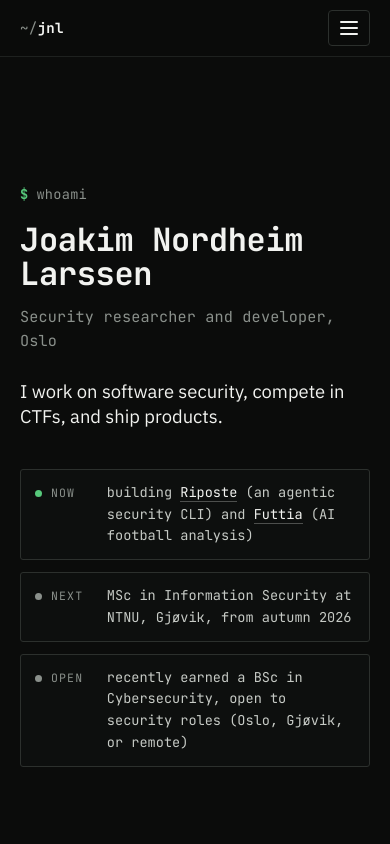
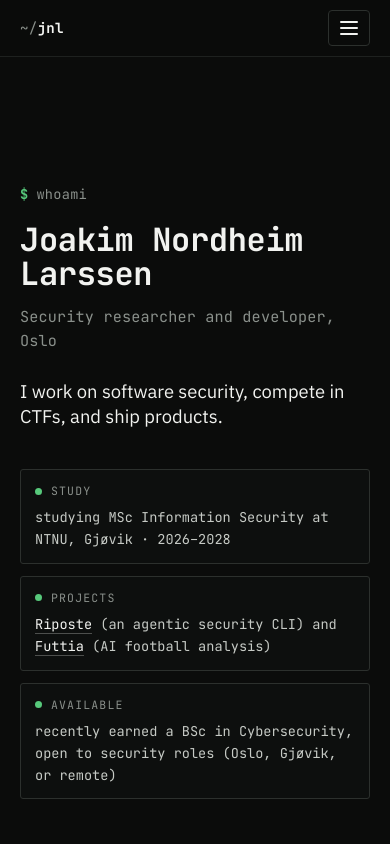
Before and after one commit to JoakimLarssen/Nordheimlarssen, a plain HTML site: page index.html in a window 390 px wide. Shown: the top 844 px of the page. Drawn offline with Linux system fonts and the light colour scheme.

Commit message:
Update NTNU study status (#1)

```diff
--- a/index.html
+++ b/index.html
@@ -13,7 +13,7 @@
 <meta name="viewport" content="width=device-width, initial-scale=1">
 <meta name="color-scheme" content="dark">
 <meta name="theme-color" content="#0B0C0B">
-<meta name="description" content="Joakim Nordheim Larssen, security researcher and developer in Oslo. I work on software security, compete in CTFs, and ship products (Riposte, Futtia).">
+<meta name="description" content="Joakim Nordheim Larssen, security researcher, developer, and MSc Information Security student at NTNU in Gjøvik.">
 <meta name="author" content="Joakim Nordheim Larssen">
 <title>Joakim Nordheim Larssen</title>
 <link rel="icon" type="image/svg+xml" href="/favicon.svg">
@@ -22,7 +22,7 @@
 <!-- Open Graph -->
 <meta property="og:type" content="website">
 <meta property="og:title" content="Joakim Nordheim Larssen">
-<meta property="og:description" content="Security researcher and developer, Oslo. I work on software security, compete in CTFs, and ship products.">
+<meta property="og:description" content="Security researcher, developer, and MSc Information Security student at NTNU in Gjøvik.">
 <meta property="og:url" content="https://nordheimlarssen.no/">
 <meta property="og:image" content="https://nordheimlarssen.no/og.png">
 <meta property="og:image:width" content="1200">
@@ -31,7 +31,7 @@
 <!-- Twitter -->
 <meta name="twitter:card" content="summary_large_image">
 <meta name="twitter:title" content="Joakim Nordheim Larssen">
-<meta name="twitter:description" content="Security researcher and developer, Oslo. I work on software security, compete in CTFs, and ship products.">
+<meta name="twitter:description" content="Security researcher, developer, and MSc Information Security student at NTNU in Gjøvik.">
 <meta name="twitter:image" content="https://nordheimlarssen.no/og.png">
 
 <!-- Fonts: JetBrains Mono (structure/brand) + IBM Plex Sans (prose only) -->
@@ -244,14 +244,14 @@ img, svg { display: block; max-width: 100%; }
   margin-bottom: 40px;
 }
 
-/* status register: now / next / open */
+/* status register: study / projects / available */
 .status-block{
   display: grid; gap: 12px;
   max-width: 660px;
 }
 .now-line{
   display: grid;
-  grid-template-columns: 5.4em minmax(0, 1fr);
+  grid-template-columns: 7em minmax(0, 1fr);
   column-gap: 16px;
   align-items: baseline;
   font-family: var(--mono);
@@ -652,7 +652,7 @@ img, svg { display: block; max-width: 100%; }
 @media (max-width: 560px){
   .header-inner{ height: 56px; }
   .brand{ font-size: 0.88rem; }
-  .now-line{ grid-template-columns: 4.4em minmax(0, 1fr); column-gap: 12px; padding: 12px 14px; }
+  .now-line{ grid-template-columns: 1fr; row-gap: 7px; padding: 12px 14px; }
   .contact-list li{ grid-template-columns: 76px minmax(0, 1fr); gap: 10px; }
   .card-meta > div{ grid-template-columns: 48px minmax(0, 1fr); }
   .hero-tagline{ max-width: none; }
@@ -740,15 +740,15 @@ img, svg { display: block; max-width: 100%; }
 
       <div class="status-block">
         <p class="now-line is-live">
-          <span class="now-label"><span class="status-dot" aria-hidden="true"></span>now</span>
-          <span class="now-text">building <a href="https://riposte.no" target="_blank" rel="noopener">Riposte</a> (an agentic security CLI) and <a href="https://futtia.no" target="_blank" rel="noopener">Futtia</a> (AI football analysis)</span>
+          <span class="now-label"><span class="status-dot" aria-hidden="true"></span>study</span>
+          <span class="now-text">studying MSc Information Security at NTNU, Gj&oslash;vik &middot; 2026&ndash;2028</span>
         </p>
-        <p class="now-line">
-          <span class="now-label"><span class="status-dot" aria-hidden="true"></span>next</span>
-          <span class="now-text">MSc in Information Security at NTNU, Gj&oslash;vik, from autumn 2026</span>
+        <p class="now-line is-live">
+          <span class="now-label"><span class="status-dot" aria-hidden="true"></span>projects</span>
+          <span class="now-text"><a href="https://riposte.no" target="_blank" rel="noopener">Riposte</a> (an agentic security CLI) and <a href="https://futtia.no" target="_blank" rel="noopener">Futtia</a> (AI football analysis)</span>
         </p>
-        <p class="now-line">
-          <span class="now-label"><span class="status-dot" aria-hidden="true"></span>open</span>
+        <p class="now-line is-live">
+          <span class="now-label"><span class="status-dot" aria-hidden="true"></span>available</span>
           <span class="now-text">recently earned a BSc in Cybersecurity, open to security roles (Oslo, Gj&oslash;vik, or remote)</span>
         </p>
       </div>
@@ -763,7 +763,7 @@ img, svg { display: block; max-width: 100%; }
         <span class="rule" aria-hidden="true"></span>
       </div>
       <div class="prose">
-        <p>I recently earned a BSc in Cybersecurity at H&oslash;yskolen Kristiania, Bergen campus, and this autumn I begin an MSc in Information Security at NTNU, Gj&oslash;vik. I work across offensive security and software development: I like understanding exactly how a system fails, and then writing the code that makes the next failure visible.</p>
+        <p>I recently earned a BSc in Cybersecurity at H&oslash;yskolen Kristiania, Bergen campus, and I am now pursuing an MSc in Information Security at NTNU, Gj&oslash;vik. I work across offensive security and software development: I like understanding exactly how a system fails, and then writing the code that makes the next failure visible.</p>
         <p>I compete in CTFs, mostly crypto, pwn, and web, and I volunteer as a developer at <a href="https://kvarteret.no" target="_blank" rel="noopener">Kvarteret studenthus</a>. My current focus is whether AI coding tools actually produce secure code, the subject of my bachelor thesis and the idea behind <a href="https://riposte.no" target="_blank" rel="noopener">Riposte</a>, an agentic security CLI for offensive and defensive work that I build with <a href="https://www.linkedin.com/in/krister-eriksen-774963300/" target="_blank" rel="noopener">Krister Eriksen</a>.</p>
       </div>
     </div>
@@ -910,11 +910,11 @@ img, svg { display: block; max-width: 100%; }
       </div>
 
       <div class="academics-grid">
-        <!-- Incoming MSc -->
+        <!-- Current MSc -->
         <div class="acad-block">
           <h3 class="acad-title">MSc Information Security</h3>
-          <p class="acad-sub">NTNU, Gj&oslash;vik &middot; from autumn 2026</p>
-          <p class="acad-lead">A two-year master's in Information Security. Incoming, autumn 2026.</p>
+          <p class="acad-sub">NTNU, Gj&oslash;vik &middot; 2026 to 2028</p>
+          <p class="acad-lead">A two-year master's in Information Security, started autumn 2026.</p>
         </div>
 
         <!-- BSc Kristiania -->
```
